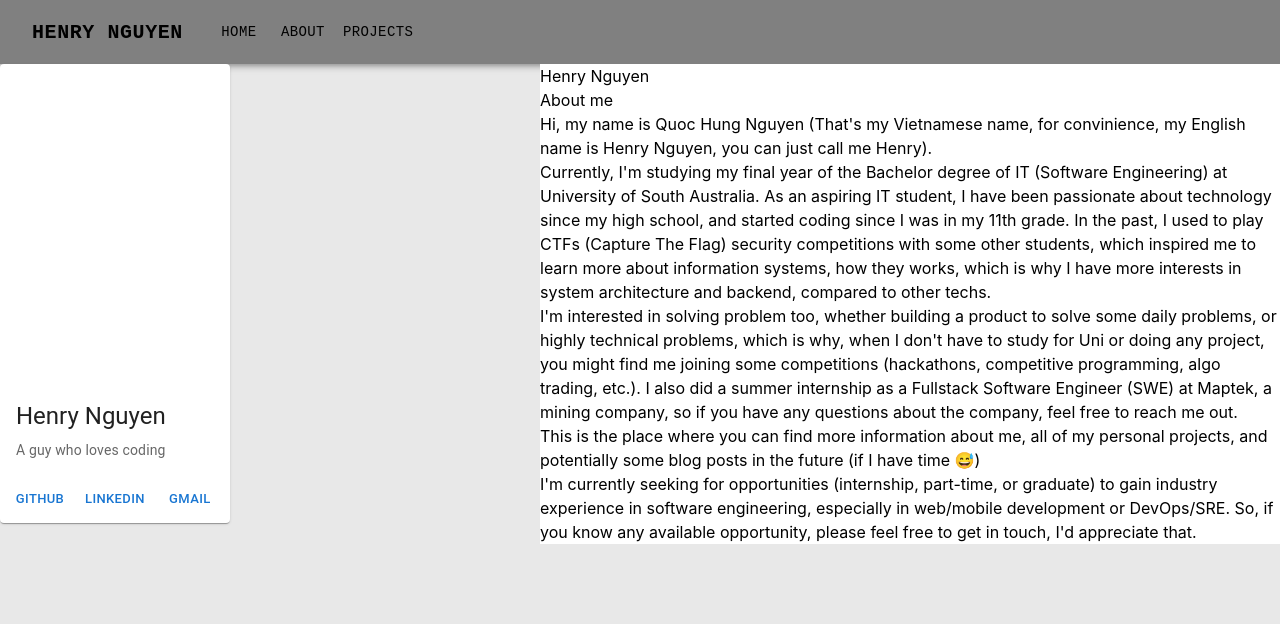
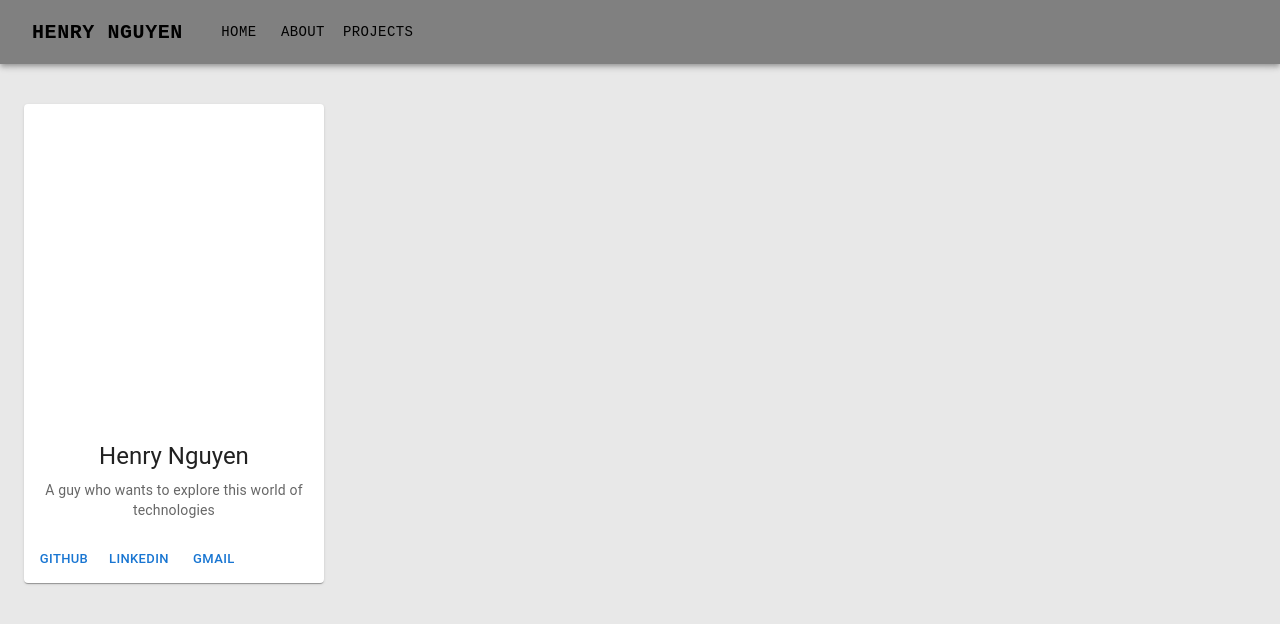
Before and after one commit to HenryNg101/Blog-Portfolio-app, a React (Create React App) app: page /projects in a window 1280 px wide. Shown: the top 624 px of the page. Built offline with nearby package versions, Linux system fonts and the light colour scheme.

Commit message:
Add routing, refactor some code

```diff
--- a/src/App.tsx
+++ b/src/App.tsx
@@ -1,27 +1,37 @@
 import './App.css';
-import About from './About';
-import {
-  createBrowserRouter,
-  Route
-} from 'react-router-dom';
-import NavBar from './NavBar';
+import About from './pages/about';
+import NavBar from './components/menu_bar';
 import React from 'react';
-import MediaCard from './Card';
-import {
-  Grid
-} from '@mui/material';
+import MediaCard from './components/info_card';
+import { Grid } from '@mui/material';
+import { Outlet } from 'react-router-dom';
 
 function App() {
   return (
     <>
       <NavBar/>
-      <Grid container spacing={2}>
-        <Grid item xs={5}>
+      <Grid container spacing={2} sx={{display: { xs: 'none', md: 'flex' }}}>
+        <Grid item xs={4}>
           <MediaCard/>
         </Grid>
-        <Grid item xs={7}>
-          <About/>
+        <Grid item xs={7.75}>
+          <Outlet/>
         </Grid>
+        <Grid item xs={1/4}></Grid>
+      </Grid>
+
+      <Grid container spacing={2} sx={{display: { xs: 'flex', md: 'none' }}}>
+        <Grid item xs={3}></Grid>
+        <Grid item xs={6} sx={{placeItems: 'center'}}>
+          <MediaCard/>
+        </Grid>
+        <Grid item xs={3}></Grid>
+
+        <Grid item xs={1/2}></Grid>
+        <Grid item xs={11}>
+          <Outlet/>
+        </Grid>
+        <Grid item xs={1/2}></Grid>
       </Grid>
     </>
   );
--- a/src/Card.tsx
+++ b/src/components/info_card.tsx
@@ -8,10 +8,10 @@ import Typography from '@mui/material/Typography';
 
 export default function MediaCard() {
   return (
-    <Card sx={{ maxWidth: 345, position: "fixed"}}>
+    <Card sx={{ width: 300, position: {md: "fixed"}, m: 3, textAlign: 'center'}}>
       <CardMedia
         sx={{ height: 320 }}
-        src="../public/assets/img/avatar.jpg"
+        src="/assets/image/avatar.jpg"
         title="My avatar"
       />
       <CardContent>
@@ -19,7 +19,7 @@ export default function MediaCard() {
           Henry Nguyen
         </Typography>
         <Typography variant="body2" color="text.secondary">
-          A guy who loves coding
+          A guy who wants to explore this world of technologies
         </Typography>
       </CardContent>
       <CardActions>
--- a/src/NavBar.tsx
+++ b/src/components/menu_bar.tsx
@@ -9,6 +9,7 @@ import MenuIcon from '@mui/icons-material/Menu';
 import Container from '@mui/material/Container';
 import Button from '@mui/material/Button';
 import MenuItem from '@mui/material/MenuItem';
+import { Link } from 'react-router-dom';
 
 const pages = ['Home', 'About', 'Projects'];
 
@@ -25,7 +26,7 @@ function NavBar() {
 
   //Render differently when screen size is large or small.
   return (
-    <AppBar position="static" sx={{backgroundColor: 'gray'}}>
+    <AppBar position="static" sx={{backgroundColor: 'gray', mb: 2}}>
       <Container maxWidth="xl">
         <Toolbar disableGutters>
           <Button
@@ -42,7 +43,7 @@ function NavBar() {
               },
             }}
           >
-            Henry Nguyen
+            <Link to={`/`}>Henry Nguyen</Link>
           </Button>
 
           <Box sx={{ flexGrow: 1, display: { xs: 'none', md: 'flex' }}}>
@@ -59,7 +60,7 @@ function NavBar() {
                   },
                 }}
               >
-                {page}
+                <Link to={`/${page.toLowerCase()}`}>{page}</Link>
               </Button>
             ))}
           </Box>
@@ -97,7 +98,7 @@ function NavBar() {
             >
               {pages.map((page) => (
                 <MenuItem key={page} onClick={handleCloseNavMenu}>
-                  {page}
+                  <Link to={`/${page.toLowerCase()}`}>{page}</Link>
                 </MenuItem>
               ))}
             </Menu>
@@ -119,7 +120,7 @@ function NavBar() {
               },
             }}
           >
-            Henry Nguyen
+            <Link to={`/`}>Henry Nguyen</Link>
           </Button>
           <div style={{flexGrow: 1}}></div>
         </Toolbar>
--- a/src/index.tsx
+++ b/src/index.tsx
@@ -3,14 +3,41 @@ import ReactDOM from 'react-dom/client';
 import './index.css';
 import App from './App';
 import reportWebVitals from './reportWebVitals';
+import {
+  createBrowserRouter,
+  RouterProvider,
+} from "react-router-dom";
+import ErrorPage from './pages/error';
+import About from './pages/about';
 
 const rootElement = document.getElementById('root');
+const routerConfig = createBrowserRouter([
+  {
+    path: "/",
+    element: <App/>,
+    errorElement: <ErrorPage/>,
+    children: [
+      {
+        path: 'about',
+        element: <About/>
+      },
+      {
+        path: 'home',
+        element: <></>
+      },
+      {
+        path: 'projects',
+        element: <></>
+      }
+    ]
+  },
+]);
 
 if(rootElement){
   const root = ReactDOM.createRoot(rootElement);
   root.render(
     <React.StrictMode>
-      <App />
+      <RouterProvider router={routerConfig} />
     </React.StrictMode>
   );
 }
--- a/src/About.tsx
+++ b/src/pages/about.tsx
@@ -1,17 +1,22 @@
 import { Box } from '@mui/system';
 import React from 'react';
+import {
+  Paper,
+  Typography
+} from '@mui/material';
 
 function About() {
   return (
-    <Box sx={{backgroundColor: "white"}}>
-      <h1>Henry Nguyen</h1>
-      <h2>About me</h2>
-      <p>
+    <Paper elevation={10} sx={{borderRadius: '20px', padding: 3}}>
+      <Typography variant='h6' component="h2" sx={{mb: 2, fontWeight: 'bold', textAlign: 'center'}}>
+        About me
+      </Typography>
+      <Typography variant="body1" sx={{mb: 2}}>
         Hi, my name is Quoc Hung Nguyen (That's my Vietnamese name,
         for convinience, my English name is Henry Nguyen, you can
         just call me Henry).
-      </p>
-      <p>
+      </Typography>
+      <Typography variant="body1" sx={{mb: 2}}>
         Currently, I'm studying my final year of the
         Bachelor degree of IT (Software Engineering) at University
         of South Australia. As an aspiring IT student, I have been
@@ -22,8 +27,8 @@ function About() {
         information systems, how they works, which is why I have
         more interests in system architecture and backend, compared
         to other techs.
-      </p>
-      <p>
+      </Typography>
+      <Typography sx={{mb: 2}}>
         I'm interested in solving problem too, whether building a product
         to solve some daily problems, or highly technical problems,
         which is why, when I don't have to study for Uni or doing
@@ -31,21 +36,21 @@ function About() {
         (hackathons, competitive programming, algo trading, etc.). I also did a summer
         internship as a Fullstack Software Engineer (SWE) at Maptek, a mining company, so if you have any
         questions about the company, feel free to reach me out.
-      </p>
-      <p>
+      </Typography>
+      <Typography sx={{mb: 2}}>
         This is the place where you can find more information about
         me, all of my personal projects, and potentially some blog
         posts in the future (if I have time 😅)
-      </p>
-      <p>
+      </Typography>
+      <Typography sx={{mb: 2}}>
         I'm currently seeking for opportunities (internship,
         part-time, or graduate) to gain industry experience in
         software engineering, especially in web/mobile
         development or DevOps/SRE. So, if you know any available
         opportunity, please feel free to get in touch, I'd
         appreciate that.
-      </p>
-    </Box>
+      </Typography>
+    </Paper>
   );
 }
 
--- /dev/null
+++ b/src/pages/error.tsx
@@ -0,0 +1,22 @@
+import { useRouteError } from "react-router-dom";
+import * as React from 'react';
+
+export default function ErrorPage() {
+  const error: any = useRouteError();
+  console.error(error);
+
+  return (
+    <div style={{
+      display: 'flex',
+      flexDirection: 'column',
+      alignItems: 'center',
+      justifyContent: 'center',
+    }}>
+      <h1>Oops!</h1>
+      <p>Sorry, an unexpected error has occurred.</p>
+      <p>
+        <i>{error.statusText || error.message}</i>
+      </p>
+    </div>
+  );
+}
```
Also changed, not shown: public/assets/img/avatar.png (deleted), src/assets/image/avatar.jpg (renamed from public/assets/img/avatar.jpg), src/pages/projects.tsx (added).
